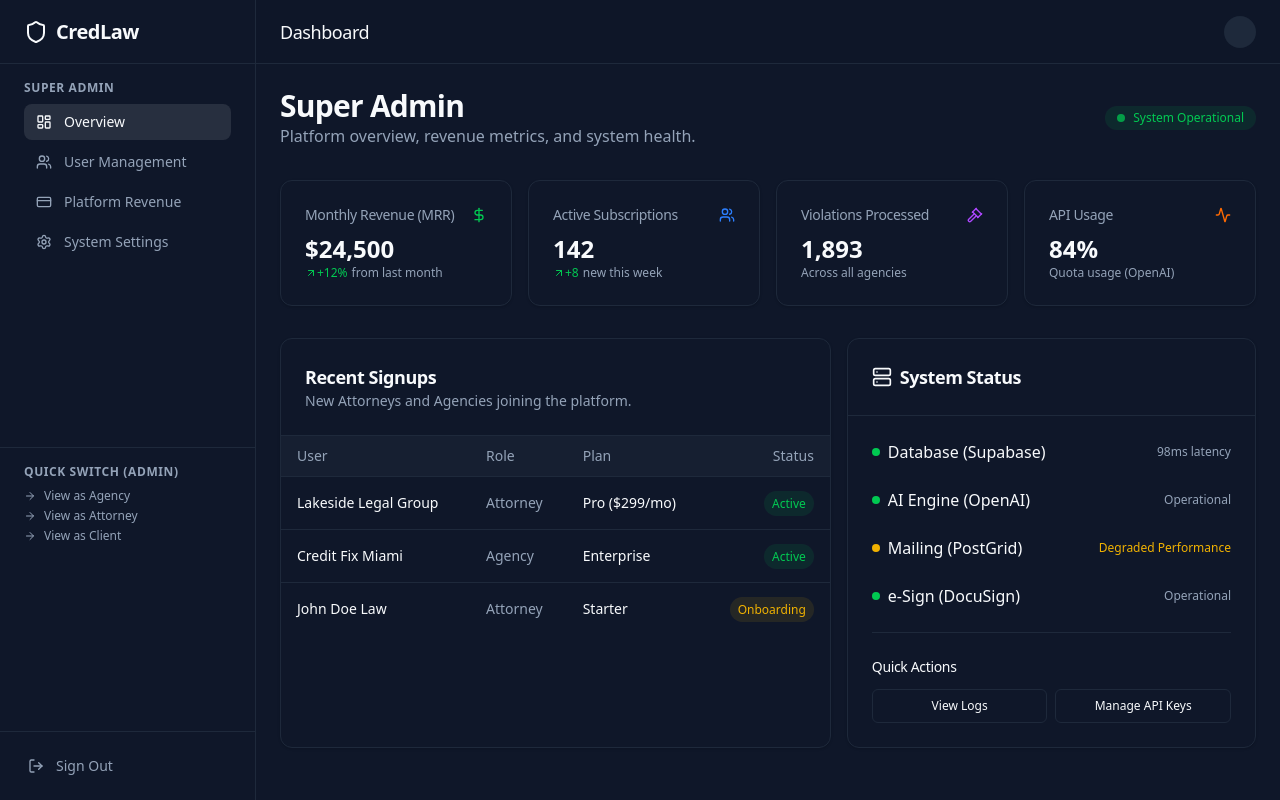
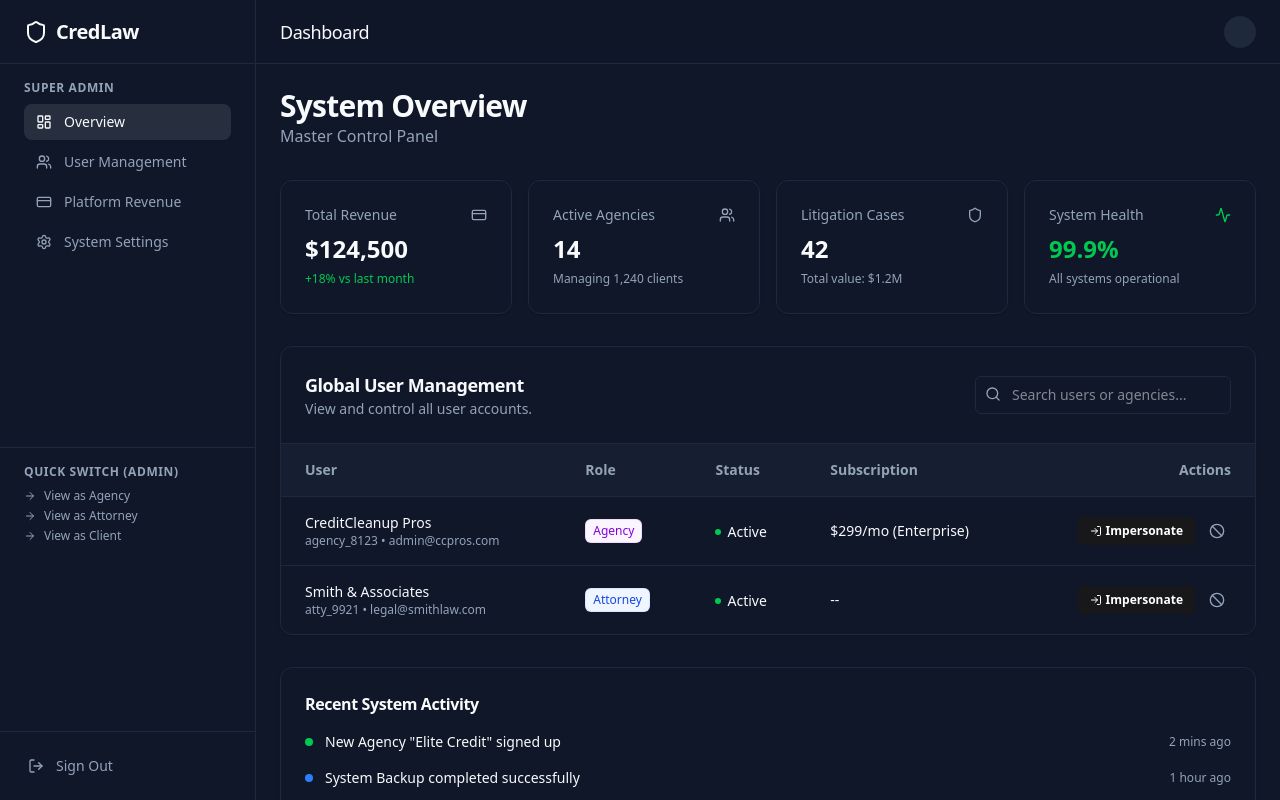
Before and after one commit to outlier1804/credlaw-mvp, a Next.js app: page /admin in a window 1280 px wide. Built offline with nearby package versions, Linux system fonts and the light colour scheme.

Commit message:
feat: implement super admin dashboard and chat pages

```diff
--- a/app/(dashboard)/admin/page.tsx
+++ b/app/(dashboard)/admin/page.tsx
@@ -1,159 +1,141 @@
 'use client';
+import {
+    Users,
+    CreditCard,
+    Shield,
+    Activity,
+    Search,
+    MoreHorizontal,
+    LogIn,
+    Ban,
+    Trash2
+} from "lucide-react"
 
-import { DollarSign, Users, Activity, Gavel, ArrowUpRight, CheckCircle, AlertTriangle, Server } from "lucide-react"
+export default function SuperAdminDashboard() {
+    return (
+        <div className="space-y-8 animate-in fade-in duration-500">
+            {/* Header */}
+            <div>
+                <h1 className="text-3xl font-bold tracking-tight">System Overview</h1>
+                <p className="text-muted-foreground">Master Control Panel</p>
+            </div>
 
-export default function AdminDashboard() {
-    return (
-        <div className="space-y-8">
-            {/* Platform Owner Header */}
-            <div className="flex flex-col md:flex-row justify-between items-start md:items-center gap-4">
-                <div>
-                    <h2 className="text-3xl font-bold tracking-tight">Super Admin</h2>
-                    <p className="text-muted-foreground">Platform overview, revenue metrics, and system health.</p>
+            {/* Global Stats */}
+            <div className="grid grid-cols-1 md:grid-cols-4 gap-4">
+                <div className="bg-card border border-border rounded-xl p-6 shadow-sm">
+                    <div className="flex items-center justify-between mb-2">
+                        <span className="text-sm font-medium text-muted-foreground">Total Revenue</span>
+                        <CreditCard className="h-4 w-4 text-muted-foreground" />
                     </div>
-                <div className="flex items-center gap-2">
-                    <div className="flex items-center gap-2 px-3 py-1 bg-green-500/10 text-green-500 rounded-full text-xs font-medium">
-                        <div className="h-2 w-2 bg-green-500 rounded-full animate-pulse" />
-                        System Operational
+                    <div className="text-2xl font-bold">$124,500</div>
+                    <span className="text-xs text-green-500 font-medium">+18% vs last month</span>
                 </div>
+                <div className="bg-card border border-border rounded-xl p-6 shadow-sm">
+                    <div className="flex items-center justify-between mb-2">
+                        <span className="text-sm font-medium text-muted-foreground">Active Agencies</span>
+                        <Users className="h-4 w-4 text-muted-foreground" />
+                    </div>
+                    <div className="text-2xl font-bold">14</div>
+                    <span className="text-xs text-muted-foreground">Managing 1,240 clients</span>
+                </div>
+                <div className="bg-card border border-border rounded-xl p-6 shadow-sm">
+                    <div className="flex items-center justify-between mb-2">
+                        <span className="text-sm font-medium text-muted-foreground">Litigation Cases</span>
+                        <Shield className="h-4 w-4 text-muted-foreground" />
+                    </div>
+                    <div className="text-2xl font-bold">42</div>
+                    <span className="text-xs text-muted-foreground">Total value: $1.2M</span>
+                </div>
+                <div className="bg-card border border-border rounded-xl p-6 shadow-sm">
+                    <div className="flex items-center justify-between mb-2">
+                        <span className="text-sm font-medium text-muted-foreground">System Health</span>
+                        <Activity className="h-4 w-4 text-green-500" />
+                    </div>
+                    <div className="text-2xl font-bold text-green-500">99.9%</div>
+                    <span className="text-xs text-muted-foreground">All systems operational</span>
                 </div>
             </div>
 
-            {/* Revenue & Growth Metrics */}
-            <div className="grid gap-4 md:grid-cols-2 lg:grid-cols-4">
-                <div className="rounded-xl border border-border bg-card p-6 shadow-sm">
-                    <div className="flex flex-row items-center justify-between space-y-0 pb-2">
-                        <h3 className="tracking-tight text-sm font-medium text-muted-foreground">Monthly Revenue (MRR)</h3>
-                        <DollarSign className="h-4 w-4 text-green-500" />
+            {/* Master User Table */}
+            <div className="bg-card border border-border rounded-xl overflow-hidden shadow-sm">
+                <div className="p-6 border-b border-border flex justify-between items-center">
+                    <div>
+                        <h3 className="font-bold text-lg">Global User Management</h3>
+                        <p className="text-sm text-muted-foreground">View and control all user accounts.</p>
                     </div>
-                    <div className="pt-0">
-                        <div className="text-2xl font-bold">$24,500</div>
-                        <p className="text-xs text-muted-foreground flex items-center gap-1">
-                            <span className="text-green-500 flex items-center"><ArrowUpRight className="h-3 w-3" /> +12%</span> from last month
-                        </p>
+                    <div className="relative w-64">
+                        <Search className="absolute left-2.5 top-2.5 h-4 w-4 text-muted-foreground" />
+                        <input type="text" placeholder="Search users or agencies..." className="w-full pl-9 pr-4 py-2 text-sm bg-background border border-input rounded-md focus:outline-none focus:ring-2 focus:ring-primary/20" />
                     </div>
                 </div>
-                <div className="rounded-xl border border-border bg-card p-6 shadow-sm">
-                    <div className="flex flex-row items-center justify-between space-y-0 pb-2">
-                        <h3 className="tracking-tight text-sm font-medium text-muted-foreground">Active Subscriptions</h3>
-                        <Users className="h-4 w-4 text-blue-500" />
-                    </div>
-                    <div className="pt-0">
-                        <div className="text-2xl font-bold">142</div>
-                        <p className="text-xs text-muted-foreground flex items-center gap-1">
-                            <span className="text-green-500 flex items-center"><ArrowUpRight className="h-3 w-3" /> +8</span> new this week
-                        </p>
-                    </div>
-                </div>
-                <div className="rounded-xl border border-border bg-card p-6 shadow-sm">
-                    <div className="flex flex-row items-center justify-between space-y-0 pb-2">
-                        <h3 className="tracking-tight text-sm font-medium text-muted-foreground">Violations Processed</h3>
-                        <Gavel className="h-4 w-4 text-purple-500" />
-                    </div>
-                    <div className="pt-0">
-                        <div className="text-2xl font-bold">1,893</div>
-                        <p className="text-xs text-muted-foreground">Across all agencies</p>
-                    </div>
-                </div>
-                <div className="rounded-xl border border-border bg-card p-6 shadow-sm">
-                    <div className="flex flex-row items-center justify-between space-y-0 pb-2">
-                        <h3 className="tracking-tight text-sm font-medium text-muted-foreground">API Usage</h3>
-                        <Activity className="h-4 w-4 text-orange-500" />
-                    </div>
-                    <div className="pt-0">
-                        <div className="text-2xl font-bold">84%</div>
-                        <p className="text-xs text-muted-foreground">Quota usage (OpenAI)</p>
-                    </div>
-                </div>
-            </div>
-
-            <div className="grid gap-4 md:grid-cols-2 lg:grid-cols-7">
-                {/* Recent Signups / Activity */}
-                <div className="col-span-4 rounded-xl border border-border bg-card shadow-sm">
-                    <div className="p-6 border-b border-border">
-                        <h3 className="font-semibold text-lg">Recent Signups</h3>
-                        <p className="text-sm text-muted-foreground">New Attorneys and Agencies joining the platform.</p>
-                    </div>
-                    <div className="p-0">
-                        <table className="w-full text-sm">
-                            <thead className="bg-secondary/50 border-b border-border">
+                <table className="w-full text-sm text-left">
+                    <thead className="bg-muted/50 text-muted-foreground font-medium border-b border-border">
                         <tr>
-                                    <th className="h-10 px-4 text-left font-medium text-muted-foreground">User</th>
-                                    <th className="h-10 px-4 text-left font-medium text-muted-foreground">Role</th>
-                                    <th className="h-10 px-4 text-left font-medium text-muted-foreground">Plan</th>
-                                    <th className="h-10 px-4 text-right font-medium text-muted-foreground">Status</th>
+                            <th className="px-6 py-4">User</th>
+                            <th className="px-6 py-4">Role</th>
+                            <th className="px-6 py-4">Status</th>
+                            <th className="px-6 py-4">Subscription</th>
+                            <th className="px-6 py-4 text-right">Actions</th>
                         </tr>
                     </thead>
                     <tbody className="divide-y divide-border">
-                                <tr>
-                                    <td className="p-4 font-medium">Lakeside Legal Group</td>
-                                    <td className="p-4 text-muted-foreground">Attorney</td>
-                                    <td className="p-4">Pro ($299/mo)</td>
-                                    <td className="p-4 text-right"><span className="text-green-500 text-xs font-medium bg-green-500/10 px-2 py-1 rounded-full">Active</span></td>
+                        <tr className="hover:bg-muted/50 transition-colors">
+                            <td className="px-6 py-4 font-medium">
+                                <div className="flex flex-col">
+                                    <span>CreditCleanup Pros</span>
+                                    <span className="text-xs text-muted-foreground">agency_8123 • admin@ccpros.com</span>
+                                </div>
+                            </td>
+                            <td className="px-6 py-4"><span className="inline-flex items-center rounded-md bg-purple-50 px-2 py-1 text-xs font-medium text-purple-700 ring-1 ring-inset ring-purple-700/10">Agency</span></td>
+                            <td className="px-6 py-4"><span className="inline-flex items-center gap-1.5"><span className="h-1.5 w-1.5 rounded-full bg-green-500"></span> Active</span></td>
+                            <td className="px-6 py-4">$299/mo (Enterprise)</td>
+                            <td className="px-6 py-4 text-right">
+                                <div className="flex justify-end gap-2">
+                                    <button className="text-xs bg-zinc-900 text-white px-3 py-1.5 rounded font-bold hover:bg-zinc-800 flex items-center gap-1">
+                                        <LogIn className="h-3 w-3" /> Impersonate
+                                    </button>
+                                    <button className="text-muted-foreground hover:text-red-500 p-1.5 rounded"><Ban className="h-4 w-4" /></button>
+                                </div>
+                            </td>
                         </tr>
-                                <tr>
-                                    <td className="p-4 font-medium">Credit Fix Miami</td>
-                                    <td className="p-4 text-muted-foreground">Agency</td>
-                                    <td className="p-4">Enterprise</td>
-                                    <td className="p-4 text-right"><span className="text-green-500 text-xs font-medium bg-green-500/10 px-2 py-1 rounded-full">Active</span></td>
-                                </tr>
-                                <tr>
-                                    <td className="p-4 font-medium">John Doe Law</td>
-                                    <td className="p-4 text-muted-foreground">Attorney</td>
-                                    <td className="p-4">Starter</td>
-                                    <td className="p-4 text-right"><span className="text-yellow-500 text-xs font-medium bg-yellow-500/10 px-2 py-1 rounded-full">Onboarding</span></td>
+                        <tr className="hover:bg-muted/50 transition-colors">
+                            <td className="px-6 py-4 font-medium">
+                                <div className="flex flex-col">
+                                    <span>Smith & Associates</span>
+                                    <span className="text-xs text-muted-foreground">atty_9921 • legal@smithlaw.com</span>
+                                </div>
+                            </td>
+                            <td className="px-6 py-4"><span className="inline-flex items-center rounded-md bg-blue-50 px-2 py-1 text-xs font-medium text-blue-700 ring-1 ring-inset ring-blue-700/10">Attorney</span></td>
+                            <td className="px-6 py-4"><span className="inline-flex items-center gap-1.5"><span className="h-1.5 w-1.5 rounded-full bg-green-500"></span> Active</span></td>
+                            <td className="px-6 py-4">--</td>
+                            <td className="px-6 py-4 text-right">
+                                <div className="flex justify-end gap-2">
+                                    <button className="text-xs bg-zinc-900 text-white px-3 py-1.5 rounded font-bold hover:bg-zinc-800 flex items-center gap-1">
+                                        <LogIn className="h-3 w-3" /> Impersonate
+                                    </button>
+                                    <button className="text-muted-foreground hover:text-red-500 p-1.5 rounded"><Ban className="h-4 w-4" /></button>
+                                </div>
+                            </td>
                         </tr>
                     </tbody>
                 </table>
             </div>
+
+            {/* System Logs */}
+            <div className="bg-card border border-border rounded-xl p-6 shadow-sm">
+                <h3 className="font-bold mb-4">Recent System Activity</h3>
+                <div className="space-y-4">
+                    {[
+                        { text: 'New Agency "Elite Credit" signed up', time: '2 mins ago', color: 'green' },
+                        { text: 'System Backup completed successfully', time: '1 hour ago', color: 'blue' },
+                        { text: 'Failed login attempt detected from IP 192.168.1.1', time: '3 hours ago', color: 'red' },
+                    ].map((log, i) => (
+                        <div key={i} className="flex items-center gap-3 text-sm">
+                            <div className={`w-2 h-2 rounded-full bg-${log.color}-500`}></div>
+                            <span className="flex-1">{log.text}</span>
+                            <span className="text-muted-foreground text-xs">{log.time}</span>
                         </div>
-
-                {/* System Health / Status */}
-                <div className="col-span-3 rounded-xl border border-border bg-card shadow-sm">
-                    <div className="p-6 border-b border-border">
-                        <h3 className="font-semibold text-lg flex items-center gap-2">
-                            <Server className="h-5 w-5" />
-                            System Status
-                        </h3>
-                    </div>
-                    <div className="p-6 space-y-6">
-                        <div className="flex items-center justify-between">
-                            <div className="flex items-center gap-2">
-                                <div className="h-2 w-2 rounded-full bg-green-500" />
-                                <span className="font-medium">Database (Supabase)</span>
-                            </div>
-                            <span className="text-xs text-muted-foreground">98ms latency</span>
-                        </div>
-                        <div className="flex items-center justify-between">
-                            <div className="flex items-center gap-2">
-                                <div className="h-2 w-2 rounded-full bg-green-500" />
-                                <span className="font-medium">AI Engine (OpenAI)</span>
-                            </div>
-                            <span className="text-xs text-muted-foreground">Operational</span>
-                        </div>
-                        <div className="flex items-center justify-between">
-                            <div className="flex items-center gap-2">
-                                <div className="h-2 w-2 rounded-full bg-yellow-500" />
-                                <span className="font-medium">Mailing (PostGrid)</span>
-                            </div>
-                            <span className="text-xs text-yellow-500">Degraded Performance</span>
-                        </div>
-                        <div className="flex items-center justify-between">
-                            <div className="flex items-center gap-2">
-                                <div className="h-2 w-2 rounded-full bg-green-500" />
-                                <span className="font-medium">e-Sign (DocuSign)</span>
-                            </div>
-                            <span className="text-xs text-muted-foreground">Operational</span>
-                        </div>
-
-                        <div className="mt-6 pt-6 border-t border-border">
-                            <h4 className="font-medium text-sm mb-3">Quick Actions</h4>
-                            <div className="grid grid-cols-2 gap-2">
-                                <button className="text-xs border border-border rounded-md py-2 hover:bg-accent">View Logs</button>
-                                <button className="text-xs border border-border rounded-md py-2 hover:bg-accent">Manage API Keys</button>
-                            </div>
-                        </div>
-                    </div>
+                    ))}
                 </div>
             </div>
         </div>
--- /dev/null
+++ b/app/(dashboard)/agency/messages/page.tsx
@@ -0,0 +1,5 @@
+import { GlobalChatInterface } from "@/components/global-chat";
+
+export default function AgencyMessagesPage() {
+    return <GlobalChatInterface userRole="agency" />;
+}
--- /dev/null
+++ b/app/(dashboard)/attorney/messages/page.tsx
@@ -0,0 +1,5 @@
+import { GlobalChatInterface } from "@/components/global-chat";
+
+export default function AttorneyMessagesPage() {
+    return <GlobalChatInterface userRole="attorney" />;
+}
--- /dev/null
+++ b/app/(dashboard)/client/messages/page.tsx
@@ -0,0 +1,5 @@
+import { GlobalChatInterface } from "@/components/global-chat";
+
+export default function ClientMessagesPage() {
+    return <GlobalChatInterface userRole="client" />;
+}
```
Lines whose indentation alone changed are shown as unchanged.
